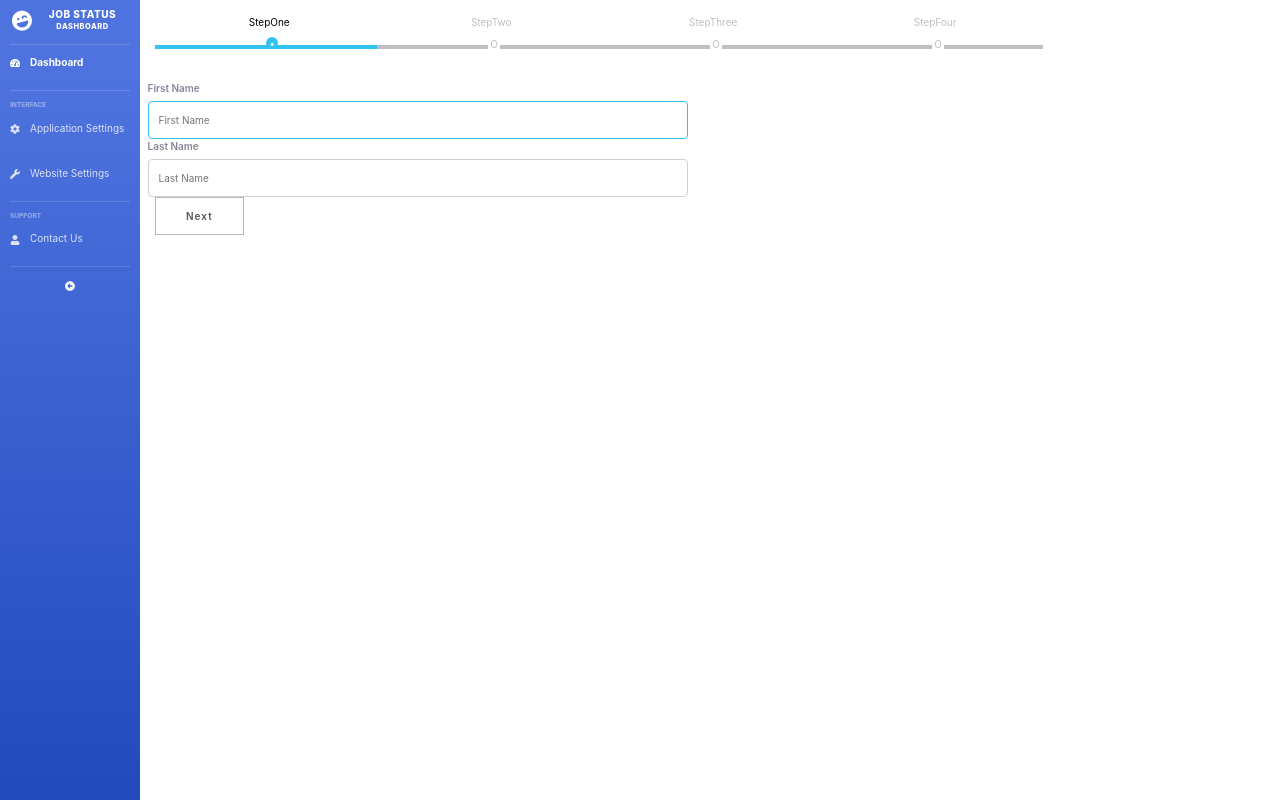
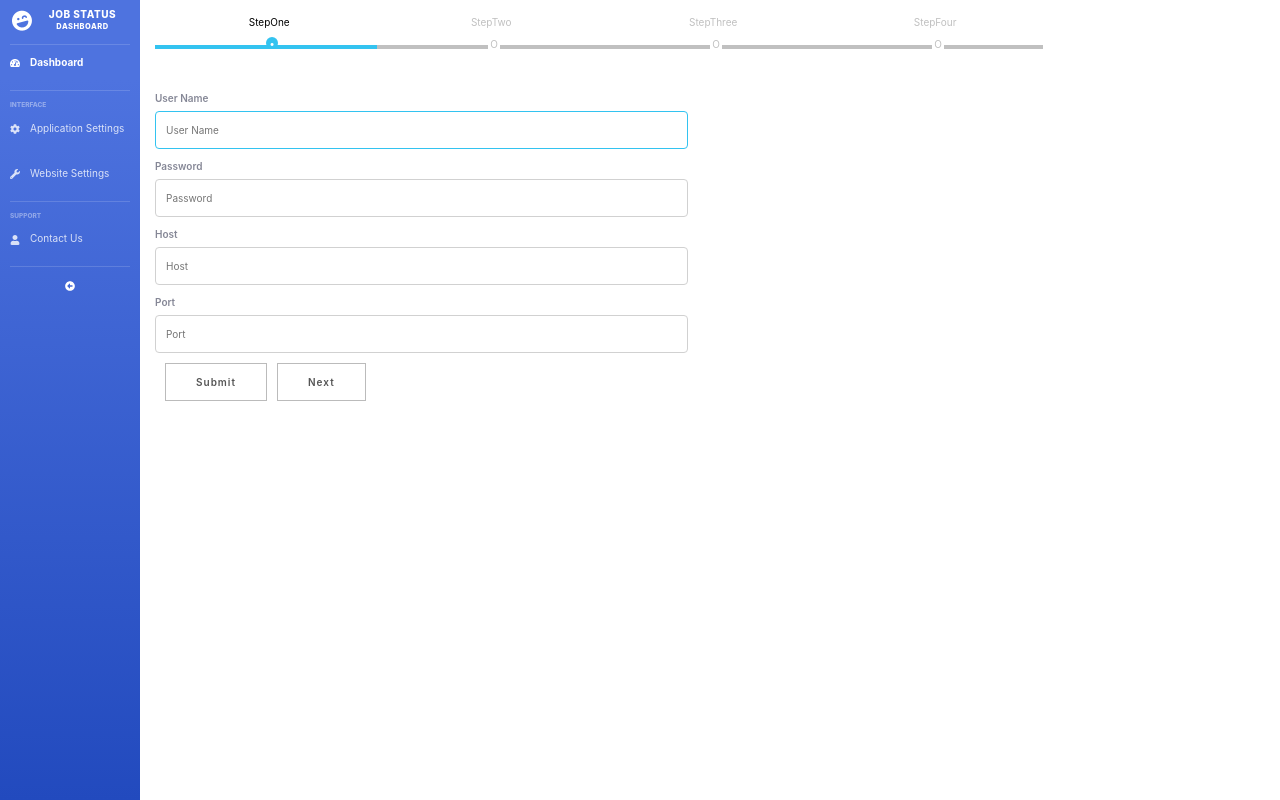
Before and after one commit to jojivarghes/jobs-board, a React (Create React App) app in the folder ui/: page /appsetts in a window 1280 px wide. Built offline with nearby package versions, Linux system fonts and the light colour scheme.

Commit message:
appsettings Page1 changes

```diff
--- a/ui/public/css/skeleton.css
+++ b/ui/public/css/skeleton.css
@@ -186,7 +186,9 @@ input[type="button"] {
   border-radius: 4px;
   border: 1px solid #bbb;
   cursor: pointer;
-  box-sizing: border-box; }
+  box-sizing: border-box;
+  margin-top: 10px !important;
+  margin-left: 10px !important;   }
 .button:hover,
 button:hover,
 input[type="submit"]:hover,
--- a/ui/src/components/AppSettings/StepOne.js
+++ b/ui/src/components/AppSettings/StepOne.js
@@ -4,49 +4,85 @@ export class StepOne extends React.Component {
   constructor () {
     super()
     this.state = {
-      firstName: '',
-      lastName: ''
+      userName: '',
+      password: '',
+      host: '',
+      port: ''
     }
-    this.handleFirstNameChanged = this.handleFirstNameChanged.bind(this);
-    this.handleLastNameChanged = this.handleLastNameChanged.bind(this);
+    this.handleUserNameChanged = this.handleUserNameChanged.bind(this);
+    this.handlePasswordChanged = this.handlePasswordChanged.bind(this);
+    this.handleHostChanged = this.handleHostChanged.bind(this);
+    this.handlePortChanged = this.handlePortChanged.bind(this);  }
+
+  handleUserNameChanged (event) {
+    this.setState({userName: event.target.value})
   }
 
-  handleFirstNameChanged (event) {
-    this.setState({firstName: event.target.value})
+  handlePasswordChanged (event) {
+    this.setState({password: event.target.value})
   }
 
-  handleLastNameChanged (event) {
-    this.setState({lastName: event.target.value})
+  handleHostChanged (event) {
+    this.setState({host: event.target.value})
+  }
+
+  handlePortChanged (event) {
+    this.setState({port: event.target.value})
   }
 
   render () {
     return (
       <div className='center'>
-        <div className='row'>
+        <div className='row' style={{margin: '10px 0 0 0'}}>
           <div className='six columns'>
-            <label>First Name</label>
+            <label>User Name</label>
             <input
               className='u-full-width'
-              placeholder='First Name'
+              placeholder='User Name'
               type='text'
-              onChange={this.handleFirstNameChanged}
-              value={this.state.firstName}
+              onChange={this.handleUserNameChanged}
+              value={this.state.userName}
               autoFocus
             />
           </div>
         </div>
-        <div className='row'>
+        <div className='row' style={{margin: '10px 0 0 0'}}>
           <div className='six columns'>
-            <label>Last Name</label>
+            <label>Password</label>
             <input
-              className='u-full-width'
-              placeholder='Last Name'
-              type='text'
-              onChange={this.handleLastNameChanged}
-              value={this.state.lastName}
+              className='u-full-width required'
+              placeholder='Password'
+              type='password'
+              onChange={this.handlePasswordChanged}
+              value={this.state.password}
             />
           </div>
         </div>
+        <div className='row' style={{margin: '10px 0 0 0'}}>
+          <div className='six columns'>
+            <label>Host</label>
+            <input
+              className='u-full-width'
+              placeholder='Host'
+              type='text'
+              onChange={this.handleHostChanged}
+              value={this.state.host}
+            />
+          </div>
+        </div>
+        <div className='row' style={{margin: '10px 0 0 0'}}>
+          <div className='six columns'>
+            <label>Port</label>
+            <input
+              className='u-full-width'
+              placeholder='Port'
+              type='text'
+              onChange={this.handlePortChanged}
+              value={this.state.port}
+            />
+          </div>
+        </div>
+        <button type="button" style={{float: 'left'}}>Submit</button>
       </div>
     )
   }
```
